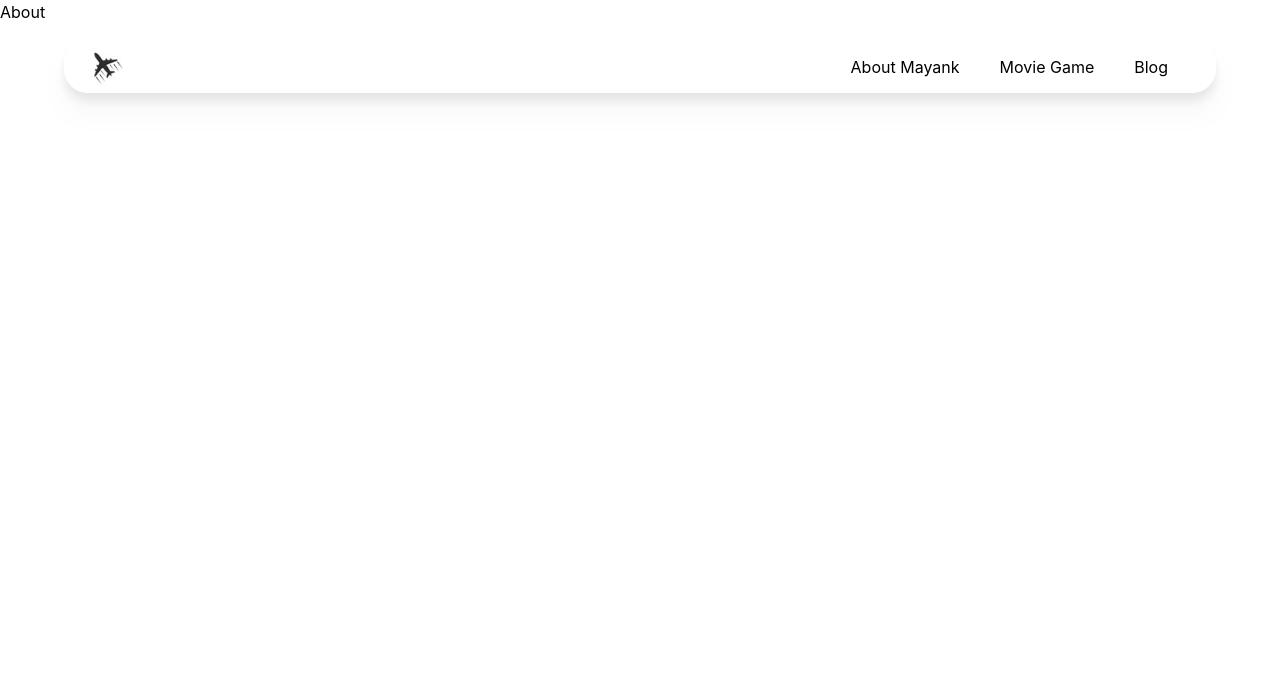
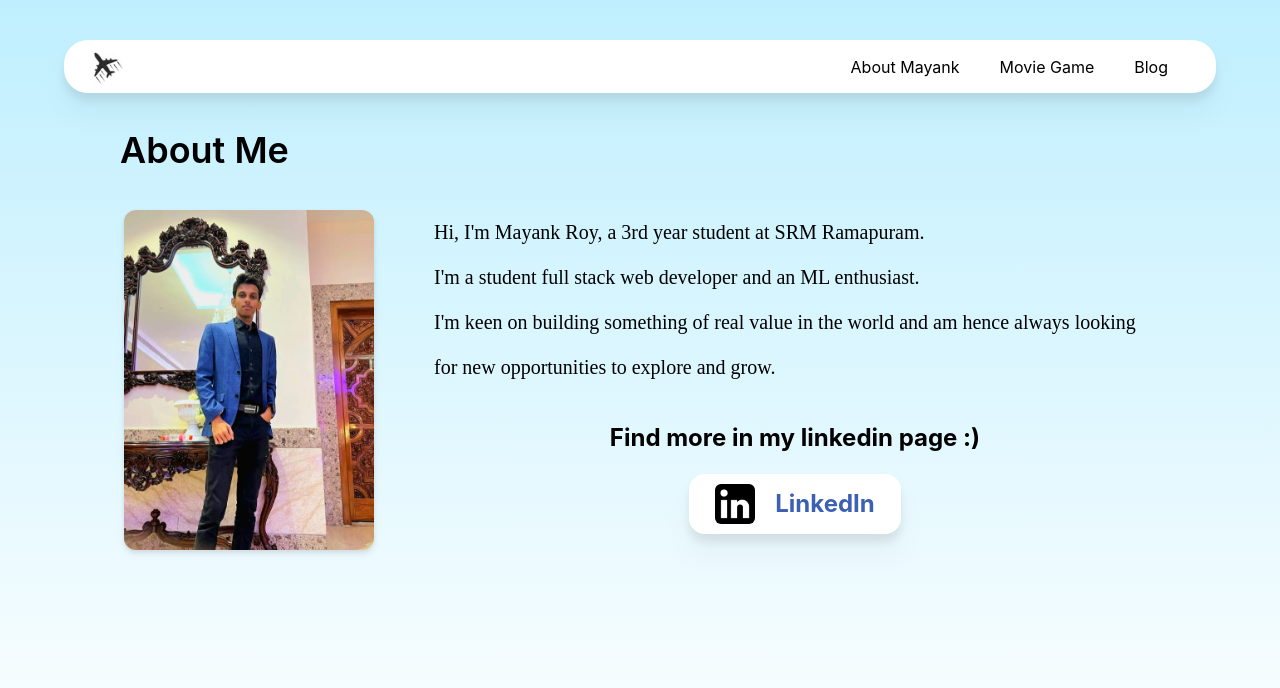
Before and after one commit to Overthinkr/new-portfolio-app, a React (Create React App) app: page /about in a window 1280 px wide. Shown: the top 688 px of the page. Built offline with nearby package versions, Linux system fonts and the light colour scheme.

Commit message:
about page, blog bugs, attempt recommended

```diff
--- a/src/App.jsx
+++ b/src/App.jsx
@@ -1,11 +1,11 @@
-import React from "react";
+import React, { useEffect } from "react";
 import "./App.css";
 import Button from "./components/button.component";
 import Navbar from "./components/navbar.component";
 import gitlogo from "./resources/github.jpg";
 import linktree from "./resources/linktree.jpg";
 
-function App() {
+export default function App() {
   return (
     <>
       <div className="App h-screen bg-landing-one bg-cover bg-no-repeat bg-left-top m-auto">
@@ -47,5 +47,3 @@ function App() {
     </>
   );
 }
-
-export default App;
--- /dev/null
+++ b/src/components/movieframe.component.jsx
@@ -0,0 +1,10 @@
+import React from "react";
+
+export default function MovieFrame({ movie, image }) {
+  return (
+    <div>
+      <p>{movie}</p>
+      <img src={image} alt="alt" />
+    </div>
+  );
+}
--- a/src/pages/aboutmayank.jsx
+++ b/src/pages/aboutmayank.jsx
@@ -1,12 +1,48 @@
 import React from "react";
 import Navbar from "../components/navbar.component";
+import roypic from "../resources/my linkedin pfp.jpg";
+import Button from "../components/button.component";
+import llogo from "../resources/l-logo.png";
 
 export default function About() {
   return (
     <>
       <Navbar />
-      <div>
-        <p>About</p>
+      <div className="bg-gradient-to-b from-toppage to-bottompage min-h-screen bg-fixed">
+        <div className="about-body flex flex-col pt-[130px] px-2 mx-28 gap-10 ">
+          <div className="about-header">
+            <h1 className="text-4xl text-back font-semibold">About Me</h1>
+          </div>
+          <div className="about-body flex flex-row gap-[60px] mx-1">
+            <img
+              src={roypic}
+              alt="mayank"
+              className="w-[250px] rounded-xl drop-shadow-md hover:drop-shadow-2xl transition-all hover:scale-105"
+            />
+            <div className="about-text flex flex-col gap-4">
+              <p className="text-back text-xl font-[cursive] leading-[45px]">
+                Hi, I'm Mayank Roy, a 3rd year student at SRM Ramapuram.
+                <br /> I'm a student full stack web developer and an ML
+                enthusiast.
+                <br /> I'm keen on building something of real value in the world
+                and am hence always looking for new opportunities to explore and
+                grow.
+              </p>
+              <div className="flex flex-col align-middle justify-end items-center text-center gap-5 m-4">
+                <h2 className="text-2xl font-bold">
+                  Find more in my linkedin page :)
+                </h2>
+                <a
+                  href="https://www.linkedin.com/in/roy-mayank/"
+                  target="_blank"
+                  rel="noopener noreferrer"
+                >
+                  <Button btnimg={llogo} btntxt="LinkedIn" />
+                </a>
+              </div>
+            </div>
+          </div>
+        </div>
       </div>
     </>
   );
--- a/src/pages/moviegame.jsx
+++ b/src/pages/moviegame.jsx
@@ -6,6 +6,7 @@ import { movieActions } from "../store/movies.slice";
 import MovieRatings from "../components/movieratings.component";
 import axios from "axios";
 import tmdb from "../resources//logo.png";
+import MovieFrame from "../components/movieframe.component";
 
 export default function MovieGame() {
   const dispatch = useDispatch();
@@ -45,7 +46,7 @@ export default function MovieGame() {
 
     const recommendationReplies = movieIds.map((result) =>
       axios.get(
-        `https://api.themoviedb.org/3/discover/movie?api_key=3bf98afbe95c4d4b4fd292ed2e9eedab&sort_by=popularity.desc&vote_average.gte=${result}&vote_count.gte=1000`
+        `https://api.themoviedb.org/3/movie/${result}/recommendations?api_key=3bf98afbe95c4d4b4fd292ed2e9eedab`
       )
     );
 
@@ -58,9 +59,7 @@ export default function MovieGame() {
           posterUrl: `https://image.tmdb.org/t/p/w500/${movie.poster_path}`,
         }))
     );
-
-    setRecommendList(recommendations);
-    console.log(recommendList);
+    setRecommendList([recommendations]);
   };
   const {
     register,
@@ -72,21 +71,18 @@ export default function MovieGame() {
     const updatedMovies = [...movies];
     updatedMovies[index] = event.target.value;
     setMovies(updatedMovies);
-    console.log(movies);
-    console.log("handleMovies");
   };
 
   const showRatings = async () => {
     dispatch(movieActions.setMovies(movies));
     await displayRatings(movies);
     setSubmitted(true);
-    console.log("showRatings");
   };
 
   return (
     <>
       <Navbar />
-      <div className=" bg-gradient-to-b from-toppage to-bottompage min-h-screen bg-fixed">
+      <div className="bg-gradient-to-b from-toppage to-bottompage min-h-screen bg-fixed">
         <div className="flex flex-col movie-body pt-[130px] px-2 mx-28 gap-6">
           <div className="movie-headers flex flex-col gap-4">
             <h1 className="text-4xl text-back font-semibold">
@@ -145,20 +141,56 @@ export default function MovieGame() {
                 )}
               </div>
               <div className="flex flex-col submit-box bg-toppage m-auto p-3 rounded-xl mt-3 drop-shadow-lg">
-                <button type="submit bg-white">Submit</button>
+                <button type="submit" className="bg-inherit">
+                  Submit
+                </button>
               </div>
             </form>
           </div>
           <div className="movie-ratings">
             {submitted && <MovieRatings results={results} />}
           </div>
+          <div
+            className="flex flex-col absolute left-1/2 bottom-2 bg-black rounded-full p-3 cursor-pointer hover:drop-shadow-2xl"
+            onClick={() => {
+              window.scrollTo({
+                top: document.body.scrollHeight,
+                behavior: "smooth",
+              });
+            }}
+          >
+            <span className="material-icons text-white">
+              keyboard_arrow_down
+            </span>
+          </div>
+          {submitted && (
+            <div className="flex flex-col gap-4 my-10">
+              <h1 className="text-4xl text-back font-semibold">
+                RECOMMENDATIONS FROM YOUR PICKS
+              </h1>
+              <h2 className="tracking-wider font-bold">CUZ AGAIN WHY NOT?</h2>
+              <div className="recommended-movies flex flex-row gap-16">
+                {recommendList.map((recommendmovie) => {
+                  console.log(recommendmovie);
+                  return recommendmovie.map((movie, i) => {
+                    console.log(movie);
+                    <MovieFrame
+                      key={i}
+                      movie={movie.title}
+                      image={movie.posterUrl}
+                    />;
+                  });
+                })}
+              </div>
+            </div>
+          )}
         </div>
-        <div className="fixed right-2 bottom-2 flex flex-row items-end gap-2">
-          <p className="align-bottom">Powered By:</p>
-          <a href="https://www.themoviedb.org/">
-            <img className="cursor-pointer" src={tmdb} alt="tmdb" width={100} />
-          </a>
-        </div>
+      </div>
+      <div className="fixed right-2 bottom-2 flex flex-row items-end gap-2">
+        <p className="align-bottom">Powered By:</p>
+        <a href="https://www.themoviedb.org/">
+          <img className="cursor-pointer" src={tmdb} alt="tmdb" width={100} />
+        </a>
       </div>
     </>
   );
```
Also changed, not shown: src/resources/l-logo.png (added), src/resources/my linkedin pfp.jpg (added).
